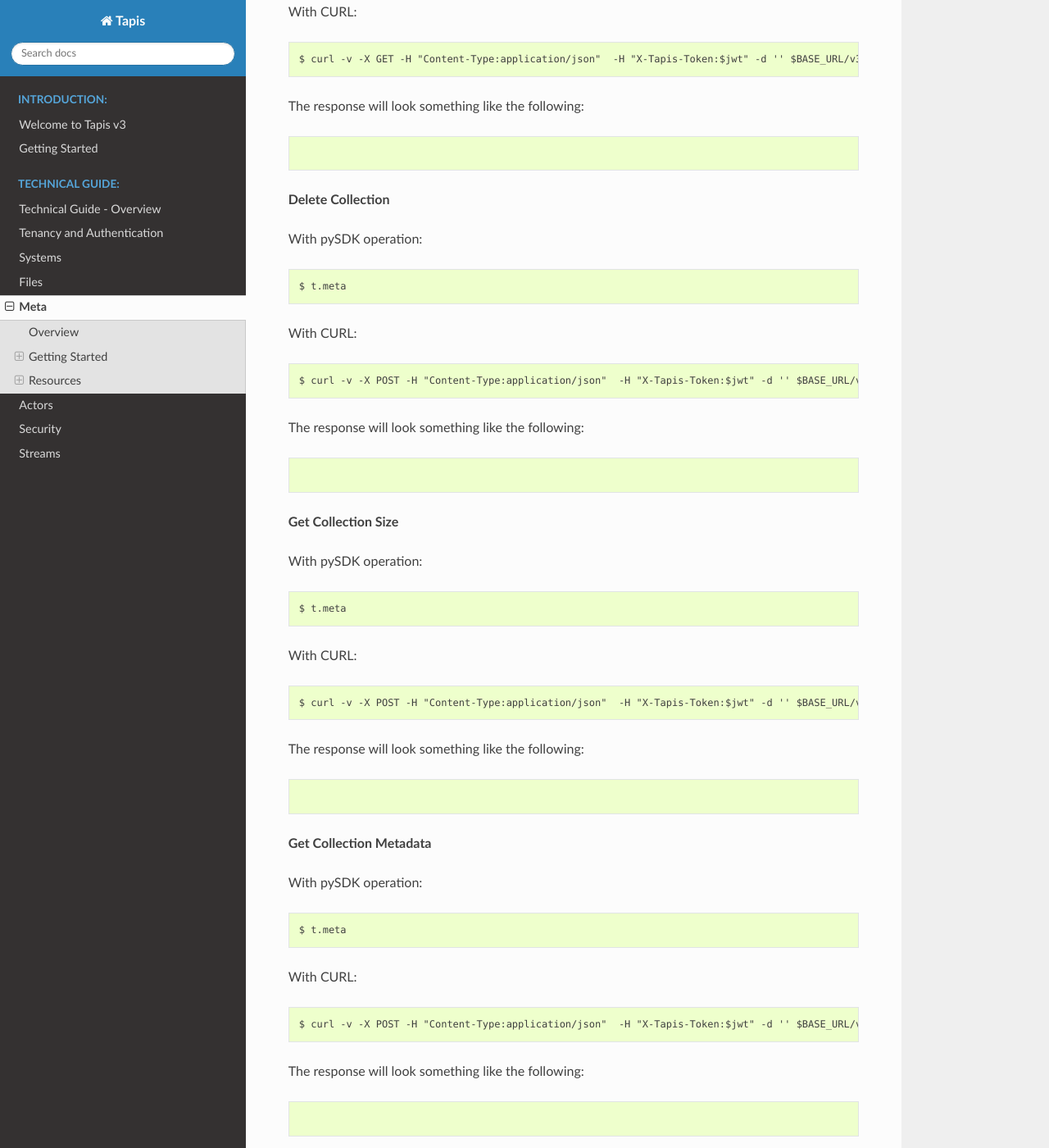
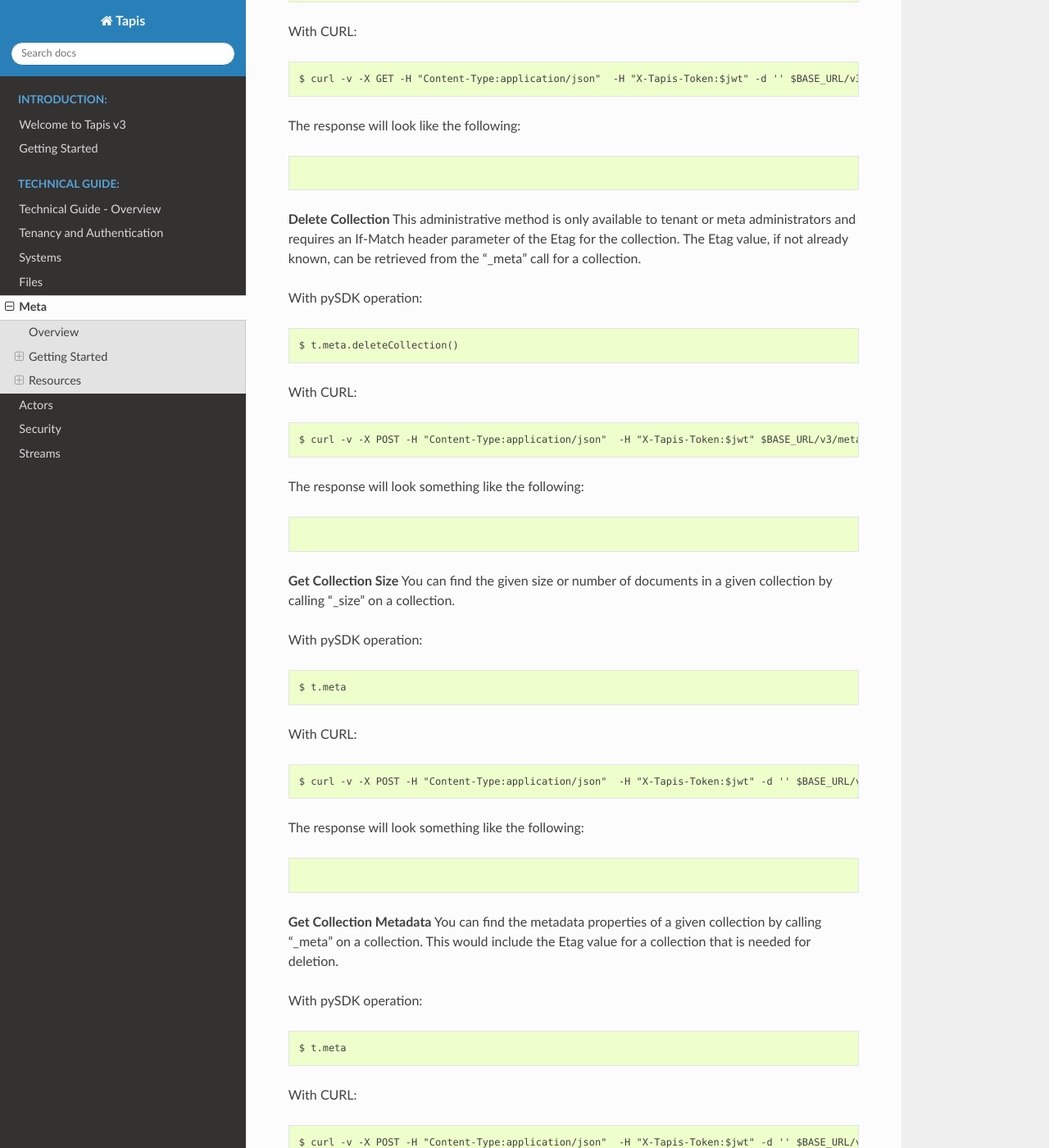
Before and after one commit to tapis-project/documentation, a Sphinx documentation site: the page built from source/technical/meta.rst, in a window 1280 px wide and 1400 px high, scrolled down 7252 px. Shown: the whole window at 82% size. Built offline with Sphinx 7.4.7 and the Read the Docs theme 2.0.0, drawn with Linux system fonts in a browser that asks for light colours; some of the changed text lies outside the part shown.

Commit message:
continued meta endpoint documentation.

```diff
--- a/source/technical/meta.rst
+++ b/source/technical/meta.rst
@@ -361,6 +361,7 @@ The response will look something like the following:
         { }
 
 **List Documents**
+A default number of documents found in the collection are returned in an array of documents.
 
 With pySDK operation:
 
@@ -374,6 +375,29 @@ With CURL:
 
         $ curl -v -X GET -H "Content-Type:application/json"  -H "X-Tapis-Token:$jwt" -d '' $BASE_URL/v3/meta/{db}/{collection}
 
+The response will look like the following:
+
+.. container:: foldable
+
+     .. code-block:: json
+
+
+**Delete Collection**
+This administrative method is only available to tenant or meta administrators and requires an If-Match header parameter of the Etag for
+the collection. The Etag value, if not already known, can be retrieved from the "_meta" call for a collection.
+
+With pySDK operation:
+
+.. code-block:: plaintext
+
+        $ t.meta.deleteCollection()
+
+With CURL:
+
+.. code-block:: plaintext
+
+        $ curl -v -X POST -H "Content-Type:application/json"  -H "X-Tapis-Token:$jwt" $BASE_URL/v3/meta/{db}/{collection}
+
 The response will look something like the following:
 
 .. container:: foldable
@@ -381,7 +405,8 @@ The response will look something like the following:
      .. code-block:: json
 
 
-**Delete Collection**
+**Get Collection Size**
+You can find the given size or number of documents in a given collection by calling "_size" on a collection.
 
 With pySDK operation:
 
@@ -393,7 +418,7 @@ With CURL:
 
 .. code-block:: plaintext
 
-        $ curl -v -X POST -H "Content-Type:application/json"  -H "X-Tapis-Token:$jwt" -d '' $BASE_URL/v3/meta/
+        $ curl -v -X POST -H "Content-Type:application/json"  -H "X-Tapis-Token:$jwt" -d '' $BASE_URL/v3/meta/{db}/{collection}/_size
 
 The response will look something like the following:
 
@@ -402,7 +427,11 @@ The response will look something like the following:
      .. code-block:: json
 
 
-**Get Collection Size**
+
+**Get Collection Metadata**
+You can find the metadata properties of a given collection by calling "_meta" on a collection. This would include the Etag value for a collection
+that is needed for deletion.
+
 
 With pySDK operation:
 
@@ -414,29 +443,7 @@ With CURL:
 
 .. code-block:: plaintext
 
-        $ curl -v -X POST -H "Content-Type:application/json"  -H "X-Tapis-Token:$jwt" -d '' $BASE_URL/v3/meta/
-
-The response will look something like the following:
-
-.. container:: foldable
-
-     .. code-block:: json
-
-
-
-**Get Collection Metadata**
-
-With pySDK operation:
-
-.. code-block:: plaintext
-
-        $ t.meta
-
-With CURL:
-
-.. code-block:: plaintext
-
-        $ curl -v -X POST -H "Content-Type:application/json"  -H "X-Tapis-Token:$jwt" -d '' $BASE_URL/v3/meta/
+        $ curl -v -X POST -H "Content-Type:application/json"  -H "X-Tapis-Token:$jwt" -d '' $BASE_URL/v3/meta/{db}/{collection}/_meta
 
 The response will look something like the following:
 
```
